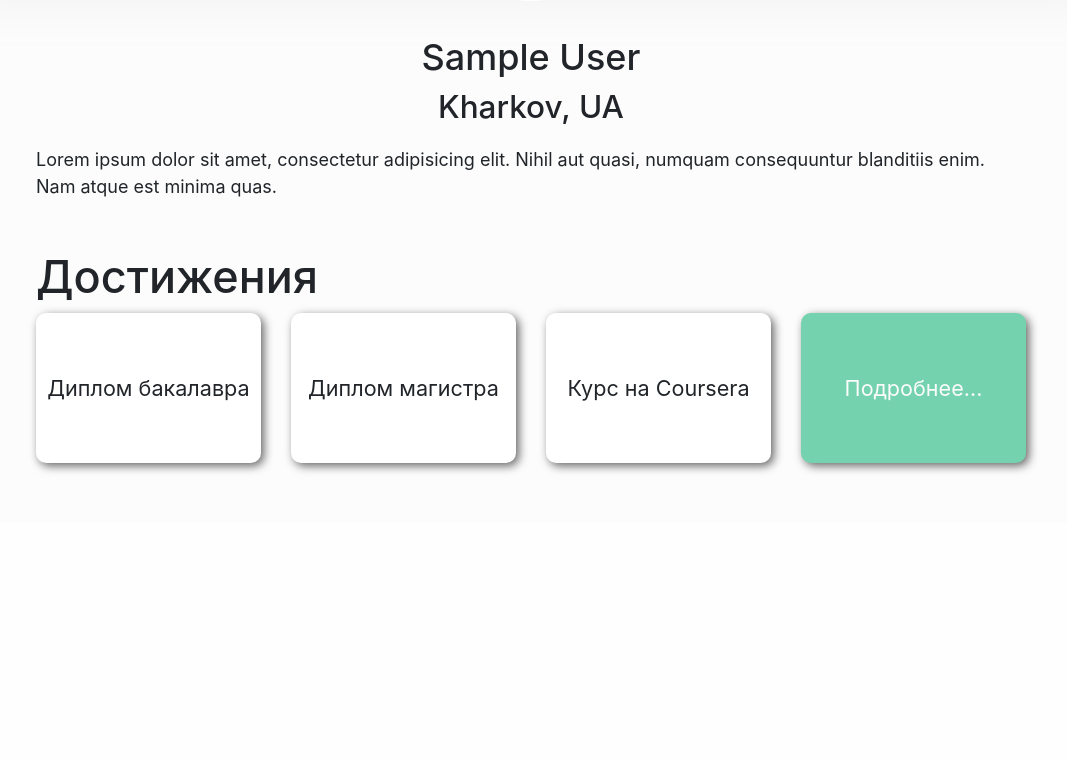
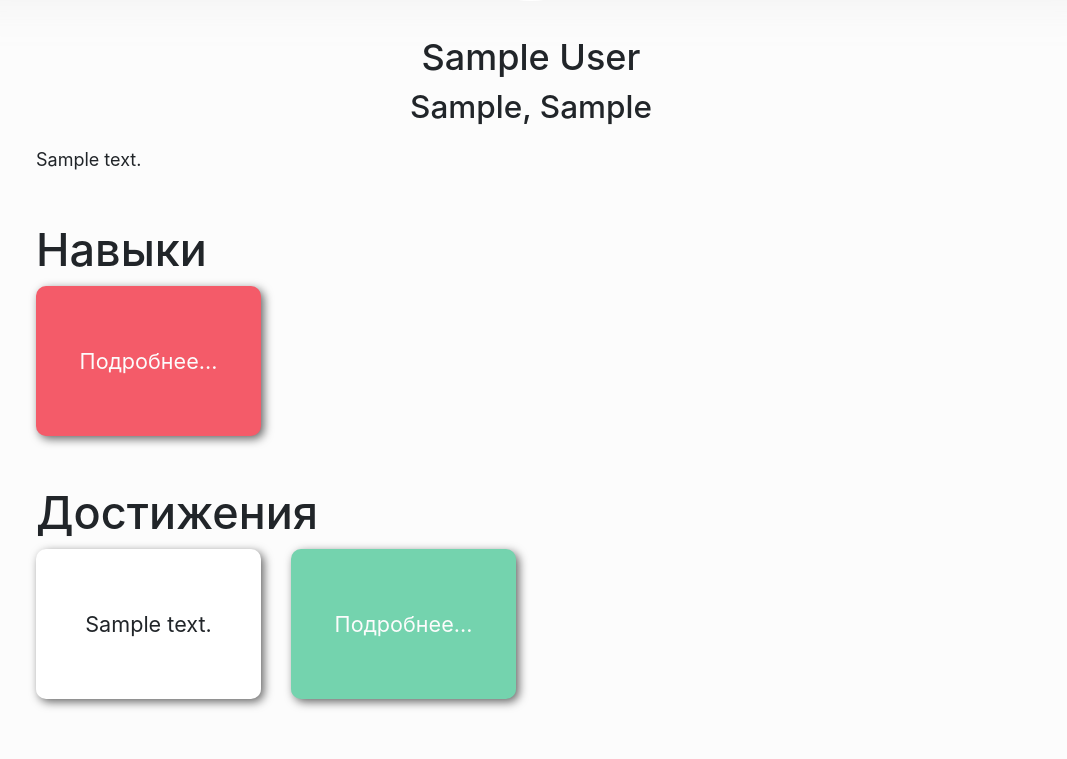
Before and after one commit to litvaOo/hackathon, a Django app: page /profile/ in a window 1280 px wide. Shown: the part 324-1083 px from the top of the page, without its empty margins (109-1176 px from the left). Before the commit the page ends 797 px from the top, so only its background shows below. Run offline with Django 3.2, Linux system fonts and the light colour scheme; a user stored in the database is signed in; tables that the repository leaves empty hold one stand-in row (values such as "Sample post"); data that the repository does not hold is empty; style sheets or scripts are compiled from the project's sources; some libraries are stand-ins or nearby versions; grey boxes are pictures that could not be loaded.

Commit message:
Create template for user profile

```diff
--- a/backend/accounts/templates/accounts/profile.html
+++ b/backend/accounts/templates/accounts/profile.html
@@ -10,37 +10,25 @@
   <div class="main">
       <div class="main-about">
           <h2 class="text-center">{{ user.get_full_name }}</h2>
-          <h3 class="text-center">Kharkov, UA</h3>
-          <p>Lorem ipsum dolor sit amet, consectetur adipisicing elit. Nihil aut quasi, numquam consequuntur blanditiis enim. Nam atque est minima quas.</p>
+          <h3 class="text-center">{{ user.city }}, {{ user.country }}</h3>
+          {% if user.tutors %}
+            <p>{{ user.tutors.first.about }}</p>
+          {% endif %}
       </div>
-      {% if user.tutor.pk %}
+      {% if user.tutors %}
       <div class="main-jobs">
           <div class="row">
             <h1 class="col-md-12">Навыки</h1>
+        {% for job in user.tutors.first.jobs.all|slice:":3" %}
             <div class="col-md-3">
                 <div class="border-block red-hover">
                     <div class="border-block-text">
-                        <div class="title">Английский</div>
-                        <div>$20/час</div>
+                        <div class="title">{{ job.title }}</div>
+                        <div>{{ job.price }}</div>
                     </div>
                 </div>
             </div>
-            <div class="col-md-3">
-                <div class="border-block red-hover">
-                    <div class="border-block-text">
-                        <div class="title">Английский</div>
-                        <div>$20/час</div>
-                    </div>
-                </div>
-            </div>
-            <div class="col-md-3">
-                <div class="border-block red-hover">
-                    <div class="border-block-text">
-                        <div class="title">Курс С++</div>
-                        <div>$50/курс</div>
-                    </div>
-                </div>
-            </div>
+        {% endfor %}
             <div class="col-md-3">
                 <div class="border-block bg-red text-white with-arrow">
                     <div class="border-block-text">
@@ -54,27 +42,16 @@
       <div class="main-achievements">
           <div class="row">
             <h1 class="col-md-12">Достижения</h1>
+      {% for ach in user.achievments.all|slice:":3" %}
             <div class="col-md-3">
                 <div class="border-block green-hover">
                     <div class="border-block-text">
-                        <div class="title">Диплом бакалавра</div>
+                        <div class="title">{{ ach.text }}</div>
                     </div>
                 </div>
             </div>
-            <div class="col-md-3">
-                <div class="border-block green-hover">
-                    <div class="border-block-text">
-                        <div class="title">Диплом магистра</div>
-                    </div>
-                </div>
-            </div>
-            <div class="col-md-3">
-                <div class="border-block green-hover">
-                    <div class="border-block-text">
-                        <div class="title">Курс на Coursera</div>
-                    </div>
-                </div>
-            </div>
+
+      {% endfor %}
             <div class="col-md-3">
                 <div class="border-block bg-green text-white with-arrow job-create-link">
                     <div class="border-block-text">
```
